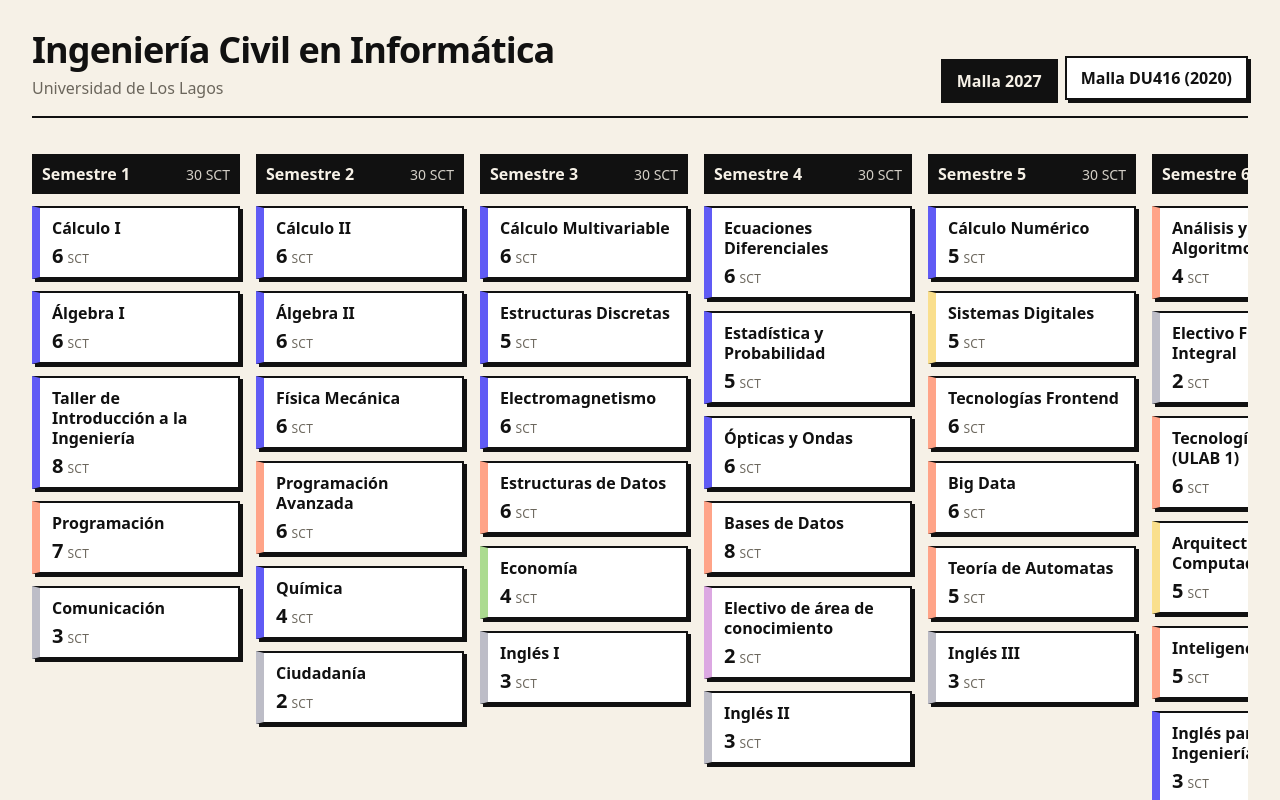
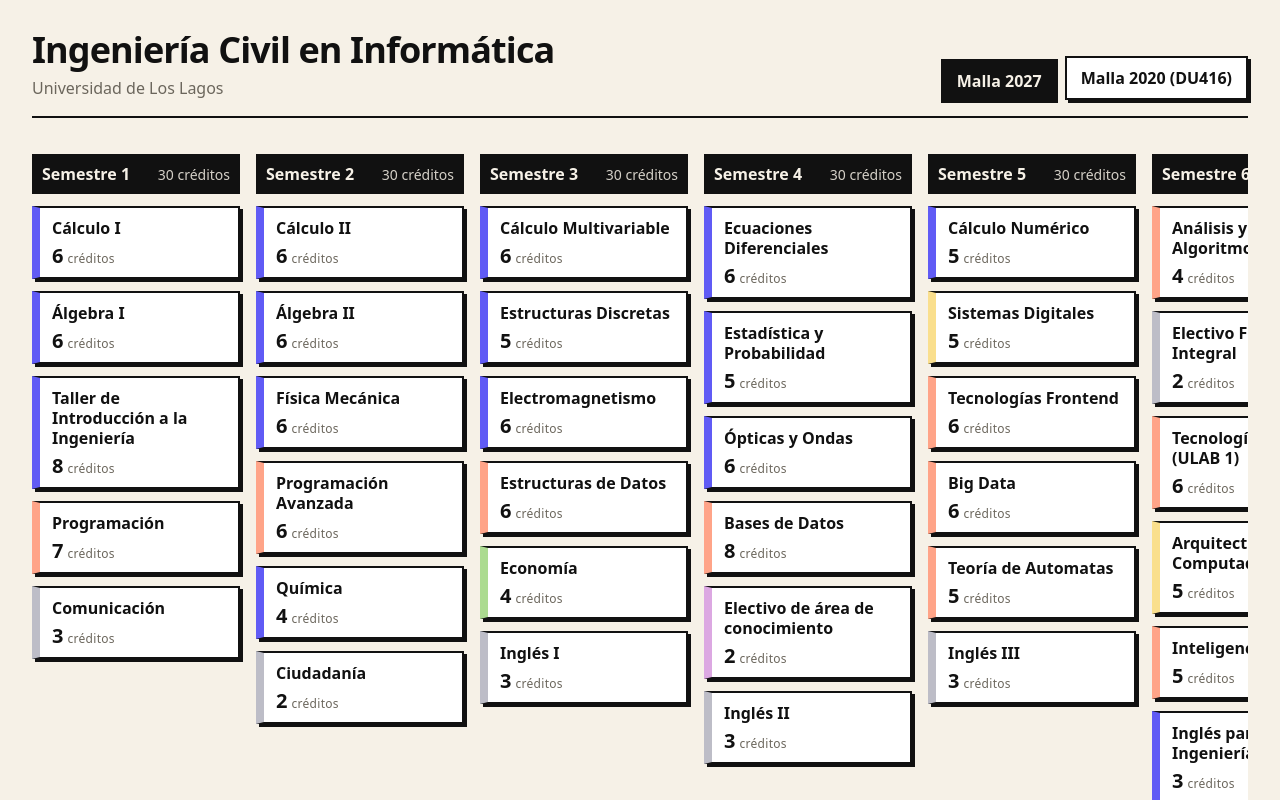
Before and after one commit to Awerito/MallaICINFUlagos, a React (Vite) app: page / in a window 1280 px wide. Shown: the top 800 px of the page. Built offline with nearby package versions, Linux system fonts and the light colour scheme.

Commit message:
change(malla): show créditos and rename DU416 version label

```diff
--- a/src/components/CourseCard.jsx
+++ b/src/components/CourseCard.jsx
@@ -11,7 +11,7 @@ export default function CourseCard({ course }) {
         <span className="text-xl font-extrabold leading-none">
           {course.sct}
         </span>
-        <span className="text-xs tracking-wide text-muted">SCT</span>
+        <span className="text-xs tracking-wide text-muted">créditos</span>
       </p>
     </article>
   );
--- a/src/components/CurriculumGrid.jsx
+++ b/src/components/CurriculumGrid.jsx
@@ -28,7 +28,7 @@ export default function CurriculumGrid({ courses }) {
               <header className="flex items-baseline justify-between bg-ink px-2.5 py-2 font-extrabold text-paper">
                 <span>Semestre {semesterNumber}</span>
                 <span className="text-sm font-normal tabular-nums opacity-85">
-                  {sctInSemester} SCT
+                  {sctInSemester} créditos
                 </span>
               </header>
               {coursesInSemester.map((course) => (
--- a/src/data/curriculumVersions.js
+++ b/src/data/curriculumVersions.js
@@ -3,5 +3,5 @@ import curriculumDu416 from "./curriculum-du416.json";
 
 export const CURRICULUM_VERSIONS = [
   { id: "2027", label: "Malla 2027", courses: curriculum2027 },
-  { id: "du416", label: "Malla DU416 (2020)", courses: curriculumDu416 },
+  { id: "du416", label: "Malla 2020 (DU416)", courses: curriculumDu416 },
 ];
```
